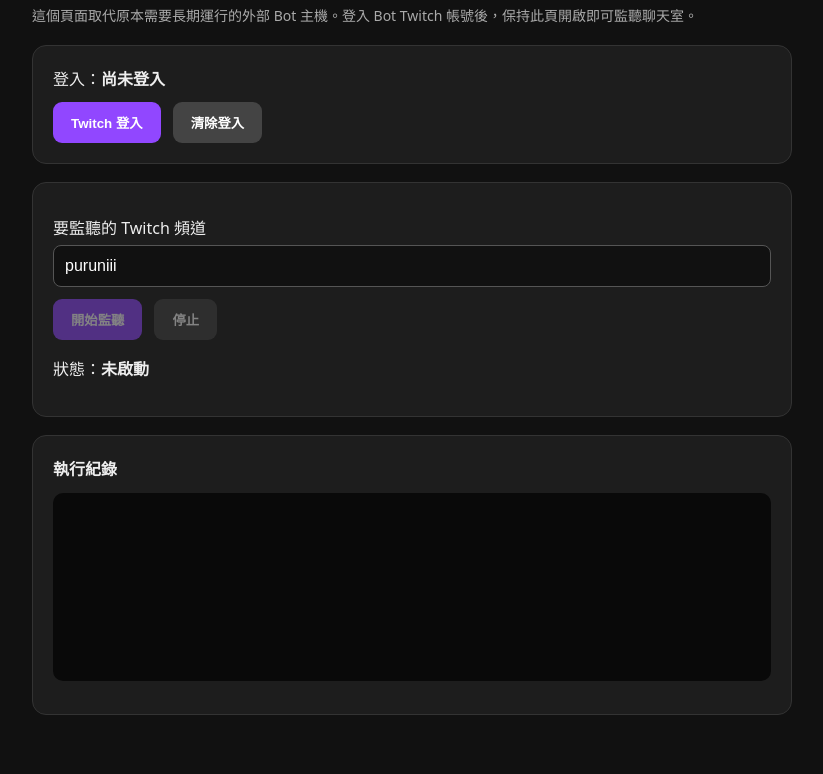
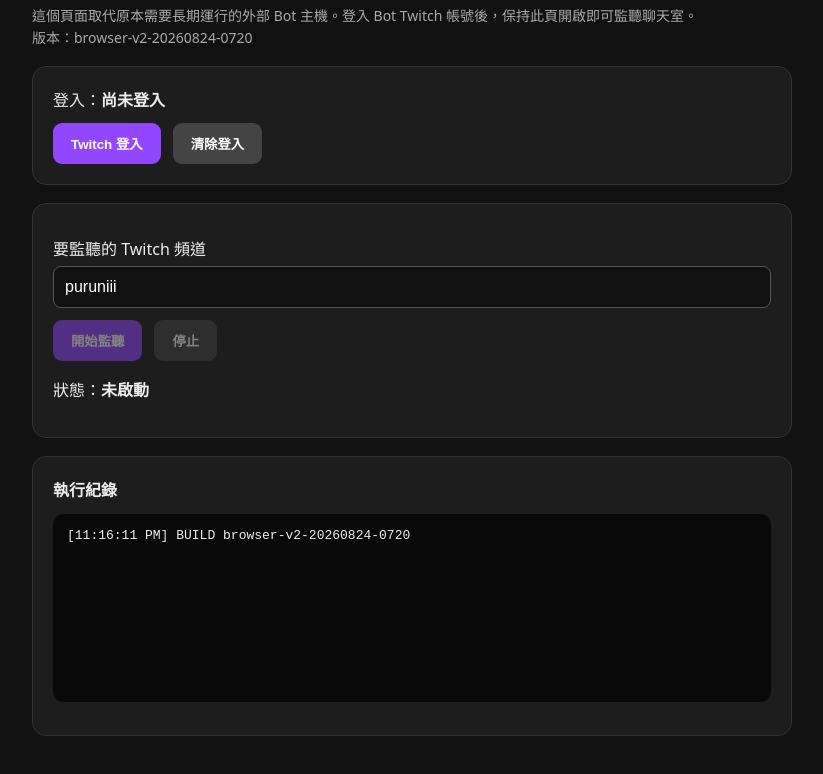
Before and after one commit to donson85001/punnimantobot, a website: page index.html in a window 1280 px wide. Shown: the part 86-860 px from the top of the page, without its empty margins (228-1051 px from the left). Drawn offline with Linux system fonts and the light colour scheme.

Commit message:
Switch browser bot to cache-proof v2 script

```diff
--- a/index.html
+++ b/index.html
@@ -14,6 +14,7 @@
 <body>
   <h1>Puni KTV Twitch Bot</h1>
   <div class="small">這個頁面取代原本需要長期運行的外部 Bot 主機。登入 Bot Twitch 帳號後，保持此頁開啟即可監聽聊天室。</div>
+  <div class="small">版本：browser-v2-20260824-0720</div>
 
   <div class="card">
     <div>登入：<span id="loginStatus" class="status">尚未登入</span></div>
@@ -34,6 +35,6 @@
     <pre id="log"></pre>
   </div>
 
-  <script src="app.js?v=20260824-0713"></script>
+  <script src="bot-browser-v2.js"></script>
 </body>
 </html>
```
